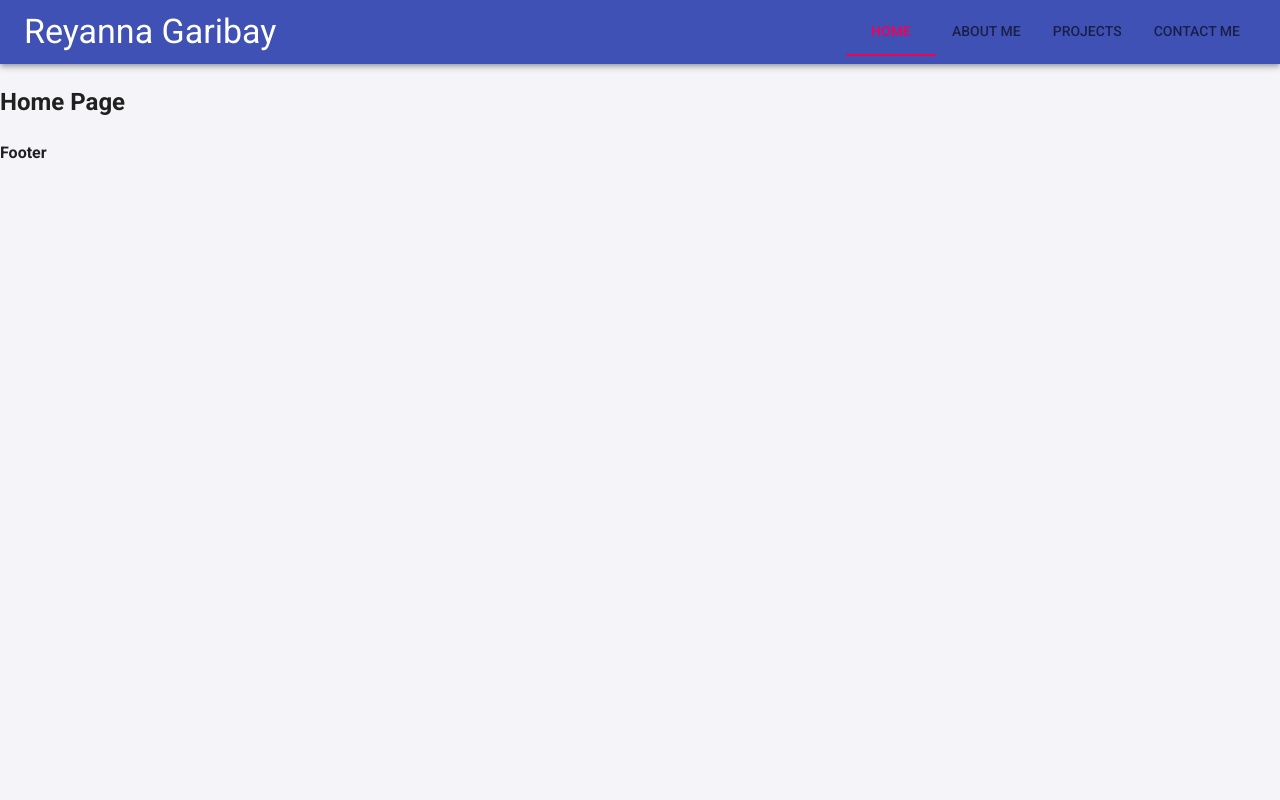
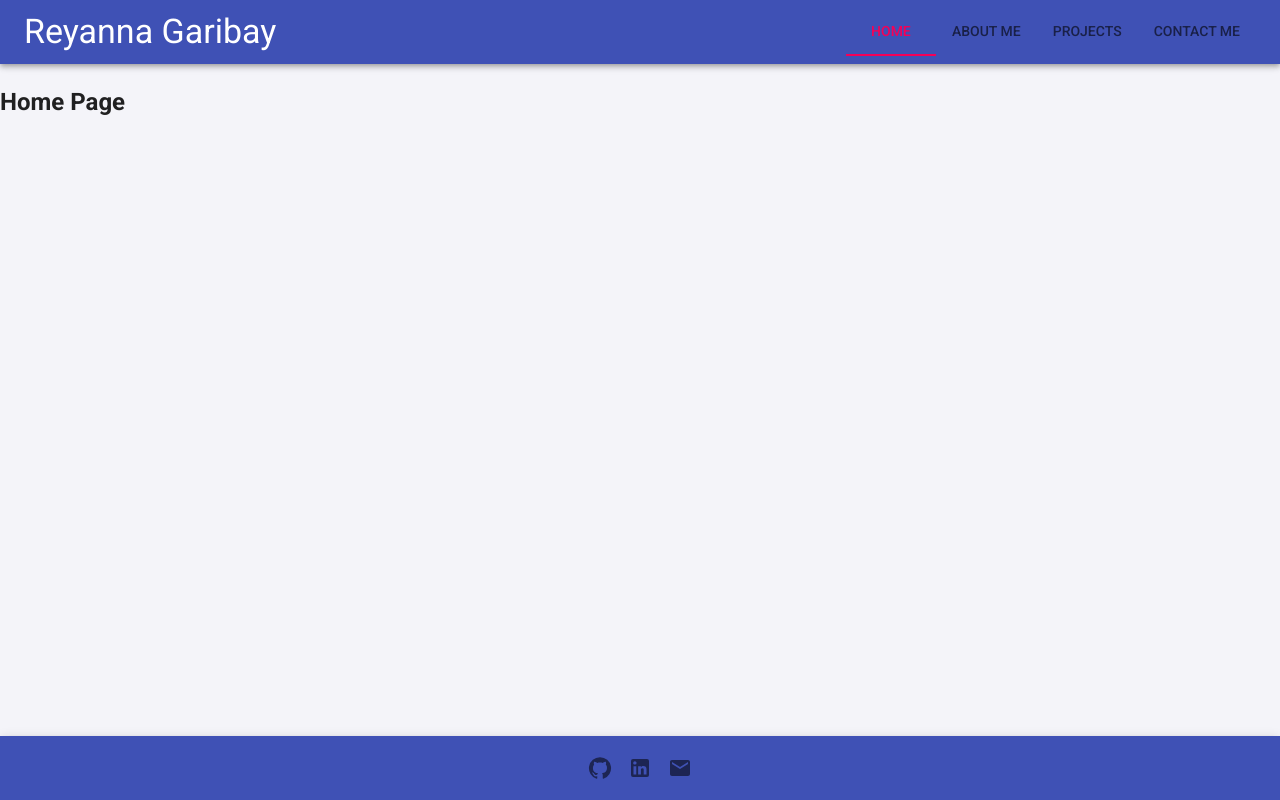
Before and after one commit to ReyG18/React-Portfolio-MUI, a React (Vite) app: page / in a window 1280 px wide. Built offline with nearby package versions, Linux system fonts and the light colour scheme.

Commit message:
basic header w/icons, no links

```diff
--- a/package.json
+++ b/package.json
@@ -12,6 +12,7 @@
   "dependencies": {
     "@emotion/react": "^11.13.3",
     "@emotion/styled": "^11.13.0",
+    "@mui/icons-material": "^6.1.8",
     "@mui/material": "^6.1.6",
     "react": "^18.3.1",
     "react-dom": "^18.3.1",
--- a/src/components/Footer.jsx
+++ b/src/components/Footer.jsx
@@ -1,7 +1,20 @@
-// import { GitHub, LinkedIn, Email } from "@mui/icons-material";
+import { GitHub, LinkedIn, Email } from "@mui/icons-material";
+import { AppBar, IconButton, Toolbar } from "@mui/material"
 
 export default function Footer() {
   return(
-    <h4>Footer</h4>
+    <AppBar position="fixed" color="primary" sx={{ top: 'auto', bottom: 0 }} >
+      <Toolbar disableGutters sx={{ justifyContent: "center" }}>
+        <IconButton aria-label="github">
+          <GitHub />
+        </IconButton>
+        <IconButton aria-label="linkedIn">
+          <LinkedIn />
+        </IconButton>
+        <IconButton aria-label="email">
+          <Email />
+        </IconButton>
+      </Toolbar>
+    </AppBar>
   )
 }
--- a/src/components/Header.jsx
+++ b/src/components/Header.jsx
@@ -1,5 +1,5 @@
 import React, { useState } from "react";
-import { AppBar, Box, Container, Tab, Tabs, Toolbar, Typography } from "@mui/material";
+import { AppBar, Container, Tab, Tabs, Toolbar, Typography } from "@mui/material";
 import { Link } from "react-router-dom";
 
 
```
Also changed, not shown: 1 other file (tests, documents, lock files or other folders).
